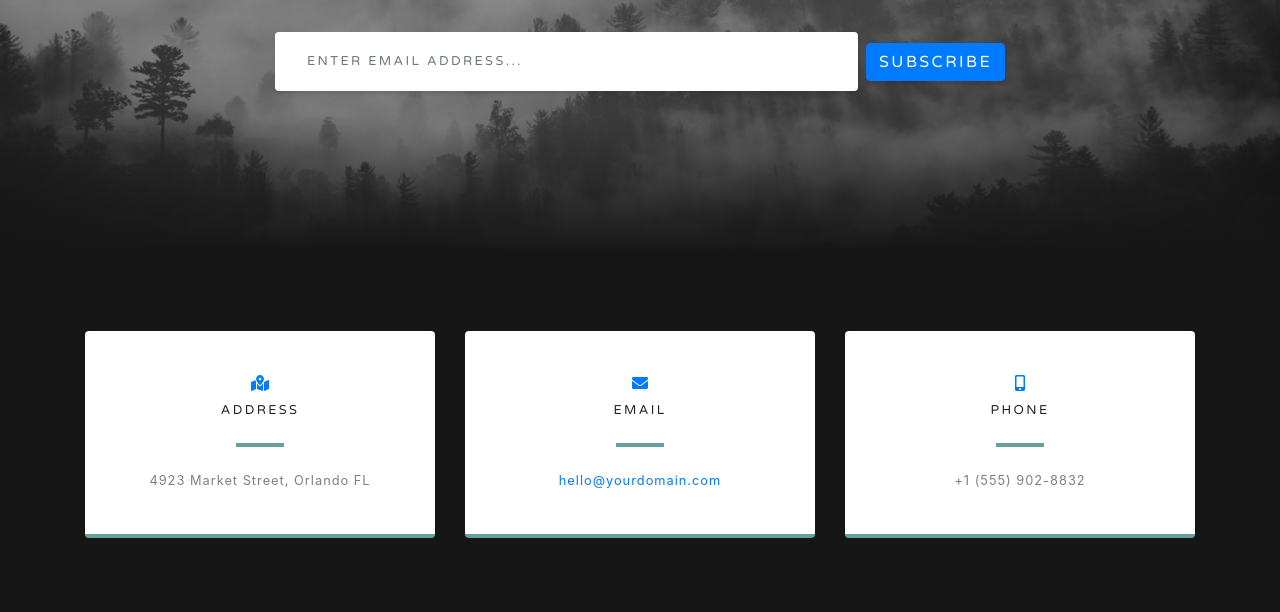
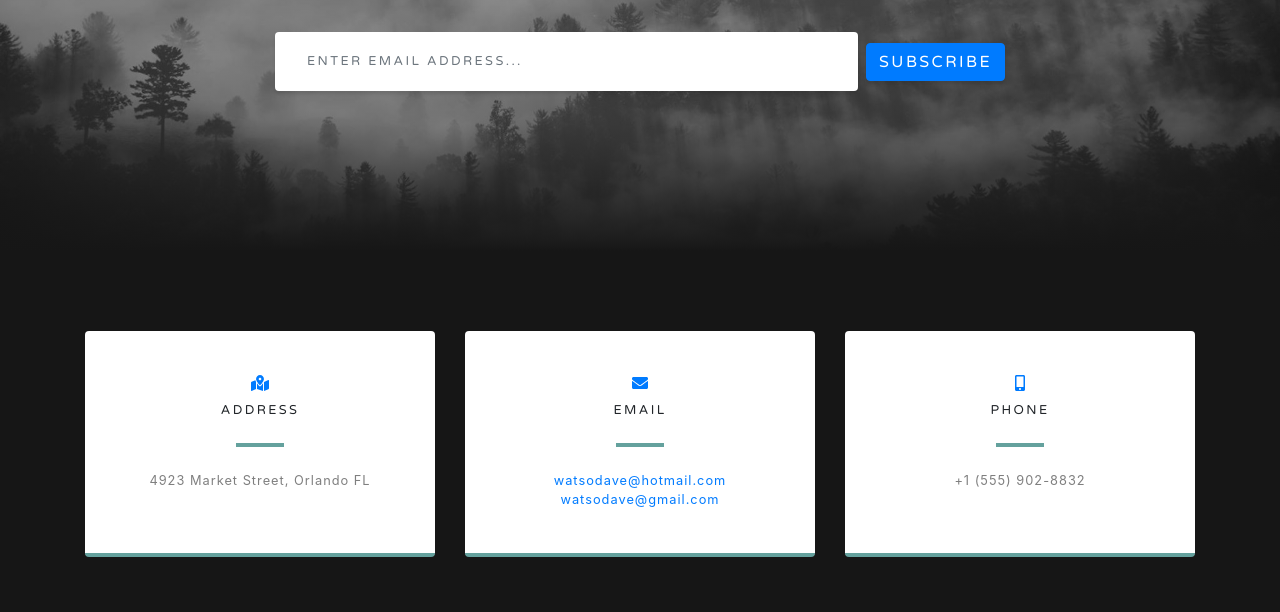
Before and after one commit to dwatsX/dwatsX.github.io, a website with bundled scripts: page index.html in a window 1280 px wide. Shown: the part 3205-3817 px from the top of the page. Built offline with nearby package versions, Linux system fonts and the light colour scheme.

Commit message:
Add files via upload

```diff
--- a/index.html
+++ b/index.html
@@ -172,7 +172,8 @@
                 <h4 class="text-uppercase m-0">Email</h4>
                 <hr class="my-4">
                 <div class="small text-black-50">
-                  <a href="#">hello@yourdomain.com</a>
+                  <a href="#">watsodave@hotmail.com</a>
+				  <a href="#">watsodave@gmail.com</a>
                 </div>
               </div>
             </div>
```
